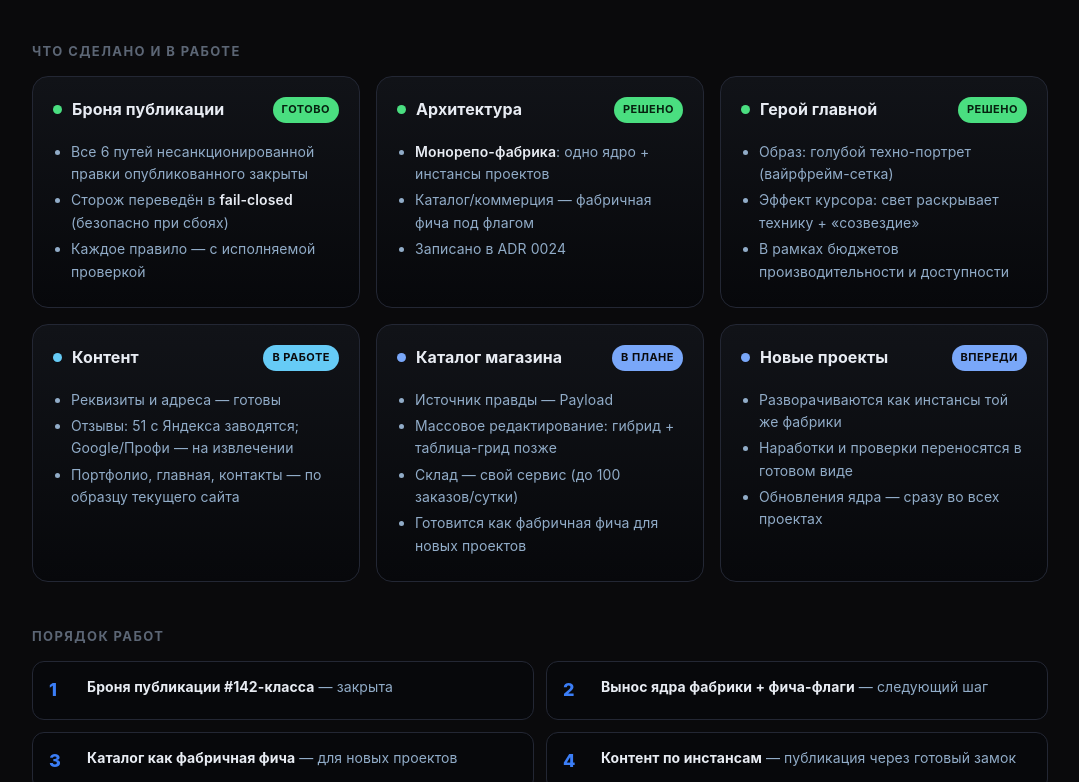
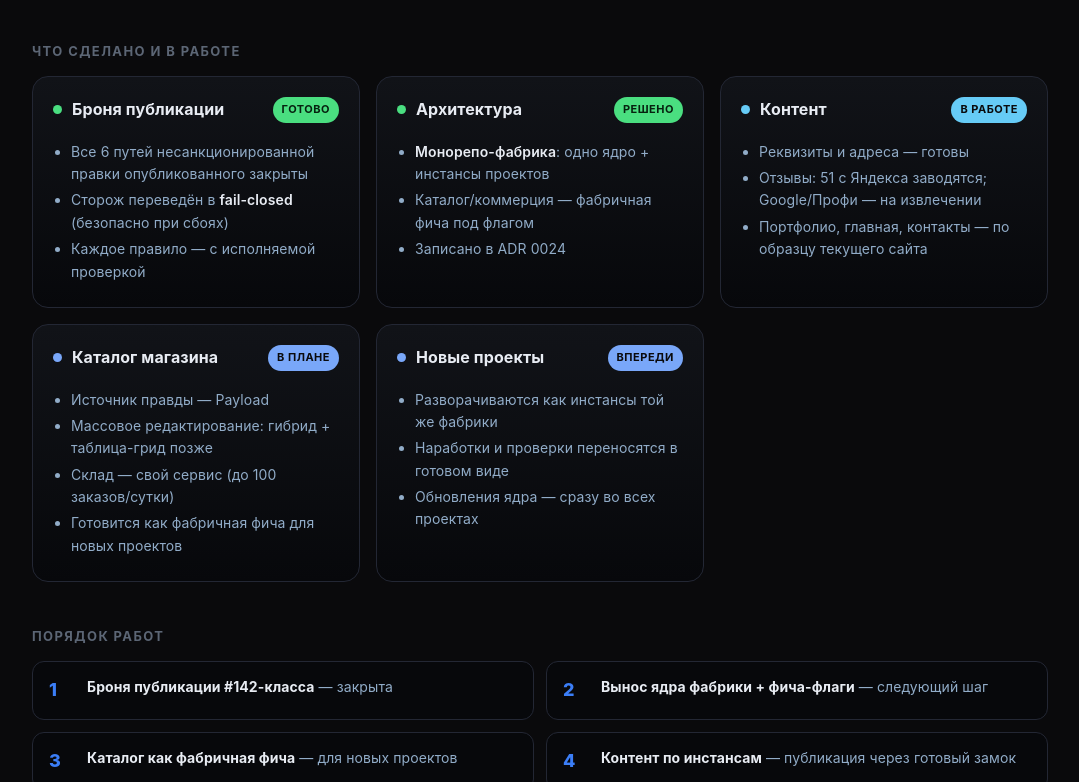
Before and after one commit to smartoo-dev/site-factory-status, a plain HTML site: page index.html in a window 1280 px wide. Shown: the part 556-1338 px from the top of the page, without its empty margins (100-1179 px from the left). Drawn offline with Linux system fonts and the light colour scheme.

Commit message:
remove hero card

```diff
--- a/index.html
+++ b/index.html
@@ -125,15 +125,6 @@
     </div>
 
     <div class="card">
-      <h2><span class="t"><span class="dot" style="background:var(--ok)"></span>Герой главной</span><span class="badge b-ok">Решено</span></h2>
-      <ul>
-        <li>Образ: голубой техно-портрет (вайрфрейм-сетка)</li>
-        <li>Эффект курсора: свет раскрывает технику + «созвездие»</li>
-        <li>В рамках бюджетов производительности и доступности</li>
-      </ul>
-    </div>
-
-    <div class="card">
       <h2><span class="t"><span class="dot" style="background:var(--accent2)"></span>Контент</span><span class="badge b-go">В работе</span></h2>
       <ul>
         <li>Реквизиты и адреса — готовы</li>
```
